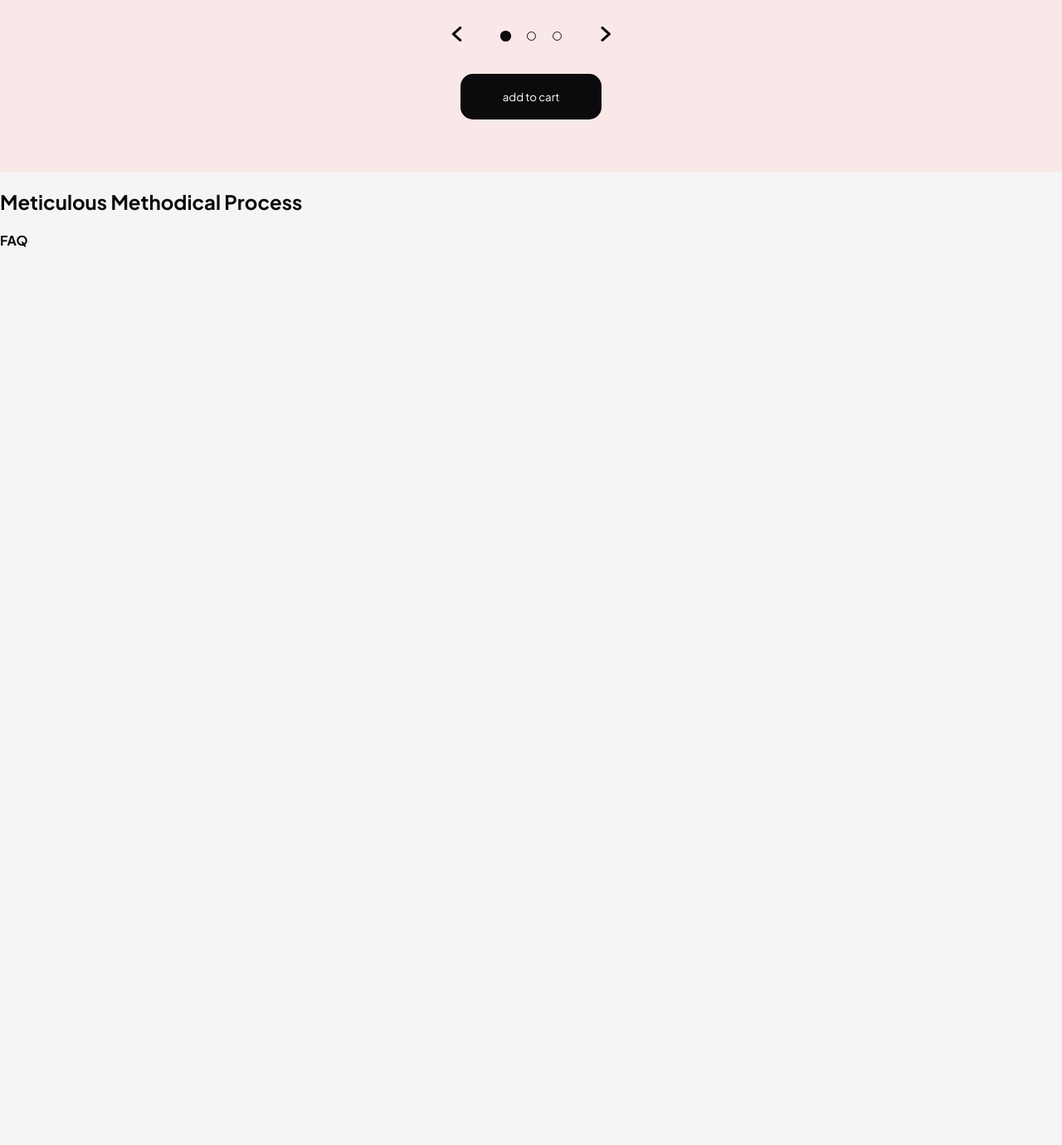
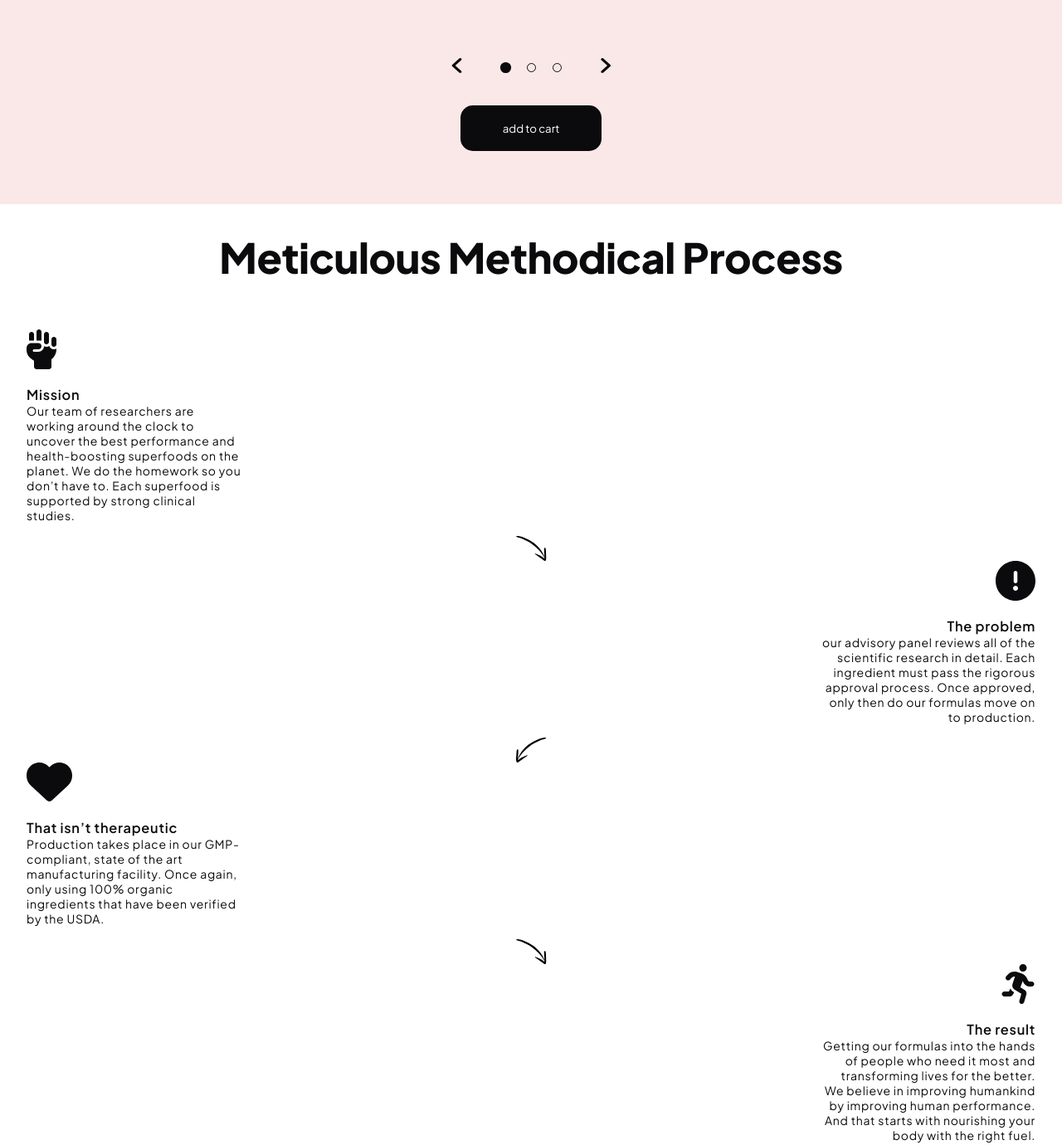
Before and after one commit to EveSatke/landing-page-task, a website built with Vite: page index.html in a window 1280 px wide. Shown: the part 2315-3695 px from the top of the page at 83% size. Before the commit the page ends 2615 px from the top, so only its background shows below. Built offline with nearby package versions, Linux system fonts and the light colour scheme.

Commit message:
enhance process section with structured layout and SVG icons for mission, problem, and results.

```diff
--- a/index.html
+++ b/index.html
@@ -356,9 +356,38 @@
               </div>
 
               <div class="slider__slide-ingredients">
+                <div class="slider__slide-ingredient">
+                  <img
+                    class="slider__slide-ingredient-image"
+                    src="/images/acacia-gum.png"
+                    alt="acai berry"
+                  />
                   <p class="slider__slide-ingredient-name">organic ashwagandha root</p>
+                </div>
+                <div class="slider__slide-ingredient">
+                  <img
+                    class="slider__slide-ingredient-image"
+                    src="/images/acai-berry.png"
+                    alt="acai berry"
+                  />
                   <p class="slider__slide-ingredient-name">organic lion’s mane mushroom</p>
+                </div>
+                <div class="slider__slide-ingredient">
+                  <img
+                    class="slider__slide-ingredient-image"
+                    src="/images/acai-berry.png"
+                    alt="acai berry"
+                  />
                   <p class="slider__slide-ingredient-name">organic peppermint leaf</p>
+                </div>
+                <div class="slider__slide-ingredient">
+                  <img
+                    class="slider__slide-ingredient-image"
+                    src="/images/acacia-gum.png"
+                    alt="acai berry"
+                  />
+                  <p class="slider__slide-ingredient-name">organic lemongrass leaf</p>
+                </div>
               </div>
             </div>
 
@@ -373,16 +402,36 @@
               </div>
 
               <div class="slider__slide-ingredients">
+                <div class="slider__slide-ingredient">
+                  <img
+                    class="slider__slide-ingredient-image"
+                    src="/images/acai-berry.png"
+                    alt="acai berry"
+                  />
                   <p class="slider__slide-ingredient-name">organic chamomile flower</p>
+                </div>
+                <div class="slider__slide-ingredient">
+                  <img
+                    class="slider__slide-ingredient-image"
+                    src="/images/acai-berry.png"
+                    alt="acai berry"
+                  />
                   <p class="slider__slide-ingredient-name">organic reishi mushroom</p>
+                </div>
+                <div class="slider__slide-ingredient">
+                  <img
+                    class="slider__slide-ingredient-image"
+                    src="/images/cinnamon-bark.png"
+                    alt="acai berry"
+                  />
                   <p class="slider__slide-ingredient-name">organic tart cherry</p>
+                </div>
               </div>
             </div>
           </div>
 
           <div class="slider__controls">
             <button class="slider__arrow slider__arrow--prev" aria-label="Previous">
-              <!-- inline SVG or leave empty and use CSS mask -->
               <svg
                 width="17"
                 height="24"
@@ -417,8 +466,60 @@
         </div>
         <button class="button button--secondary" type="button">add to cart</button>
       </section>
-      <section id="process" aria-labelledby="process-title">
-        <h2>Meticulous Methodical Process</h2>
+      <section class="process" aria-labelledby="process-title">
+        <h2 class="process__title">Meticulous Methodical Process</h2>
+        <ul class="process__list">
+          <li class="process__item process__left">
+            <img class="process__item-icon" src="/icons/mission.svg" alt="mission icon" />
+            <h3 class="process__item-title">Mission</h3>
+            <p class="process__item-description">
+              Our team of researchers are working around the clock to uncover the best performance
+              and health-boosting superfoods on the planet. We do the homework so you don’t have to.
+              Each superfood is supported by strong clinical studies.
+            </p>
+          </li>
+          <img
+            class="process__arrow-separator"
+            src="/icons/arrow-down-right.svg"
+            alt="arrow down separator"
+          />
+          <li class="process__item process__right">
+            <img class="process__item-icon" src="/icons/problem.svg" alt="mission icon" />
+            <h3 class="process__item-title">The problem</h3>
+            <p class="process__item-description">
+              our advisory panel reviews all of the scientific research in detail. Each ingredient
+              must pass the rigorous approval process. Once approved, only then do our formulas move
+              on to production.
+            </p>
+          </li>
+          <img
+            class="process__arrow-separator"
+            src="/icons/arrow-down-left.svg"
+            alt="arrow down separator"
+          />
+          <li class="process__item process__left">
+            <img class="process__item-icon" src="/icons/heart.svg" alt="mission icon" />
+            <h3 class="process__item-title">That isn’t therapeutic</h3>
+            <p class="process__item-description">
+              Production takes place in our GMP-compliant, state of the art manufacturing facility.
+              Once again, only using 100% organic ingredients that have been verified by the USDA.
+            </p>
+          </li>
+          <img
+            class="process__arrow-separator"
+            src="/icons/arrow-down-right.svg"
+            alt="arrow down separator"
+          />
+          <li class="process__item process__right">
+            <img class="process__item-icon" src="/icons/running.svg" alt="mission icon" />
+            <h3 class="process__item-title">The result</h3>
+            <p class="process__item-description">
+              Getting our formulas into the hands of people who need it most and transforming lives
+              for the better. We believe in improving humankind by improving human performance. And
+              that starts with nourishing your body with the right fuel.
+            </p>
+          </li>
+        </ul>
       </section>
       <section id="faq" aria-labelledby="faq-title">
         <h4>FAQ</h4>
--- a/src/styles/main.scss
+++ b/src/styles/main.scss
@@ -525,3 +525,53 @@
     }
   }
 }
+
+.process {
+  padding: $space-8 0;
+  background-color: $color-white;
+
+  &__title {
+    text-align: center;
+    font-size: 3.125rem;
+    font-weight: 800;
+    margin: 0;
+    letter-spacing: -0.01em;
+    margin-bottom: $space-14;
+  }
+  &__list {
+    list-style: none;
+    padding: 0 $space-8;
+  }
+  &__item {
+    display: flex;
+    flex-direction: column;
+    font-size: 0.875rem;
+    letter-spacing: 0.05em;
+  }
+  &__left {
+    align-items: flex-start;
+  }
+  &__right {
+    align-items: flex-end;
+    text-align: right;
+  }
+
+  &__item-icon {
+    height: 48px;
+    width: auto;
+    margin-bottom: $space-5;
+  }
+  &__item-title {
+    font-weight: 600;
+    margin: 0;
+  }
+  &__item-description {
+    font-weight: 400;
+    margin: 0;
+    max-width: 260px;
+  }
+  &__arrow-separator {
+    text-align: center;
+    margin: $space-4 auto 0;
+  }
+}
```
Also changed, not shown: public/icons/arrow-down-left.svg (added), public/icons/arrow-down-right.svg (added), public/icons/heart.svg (added), public/icons/mission.svg (added), public/icons/problem.svg (added), public/icons/running.svg (added). Lines whose indentation alone changed are shown as unchanged.
